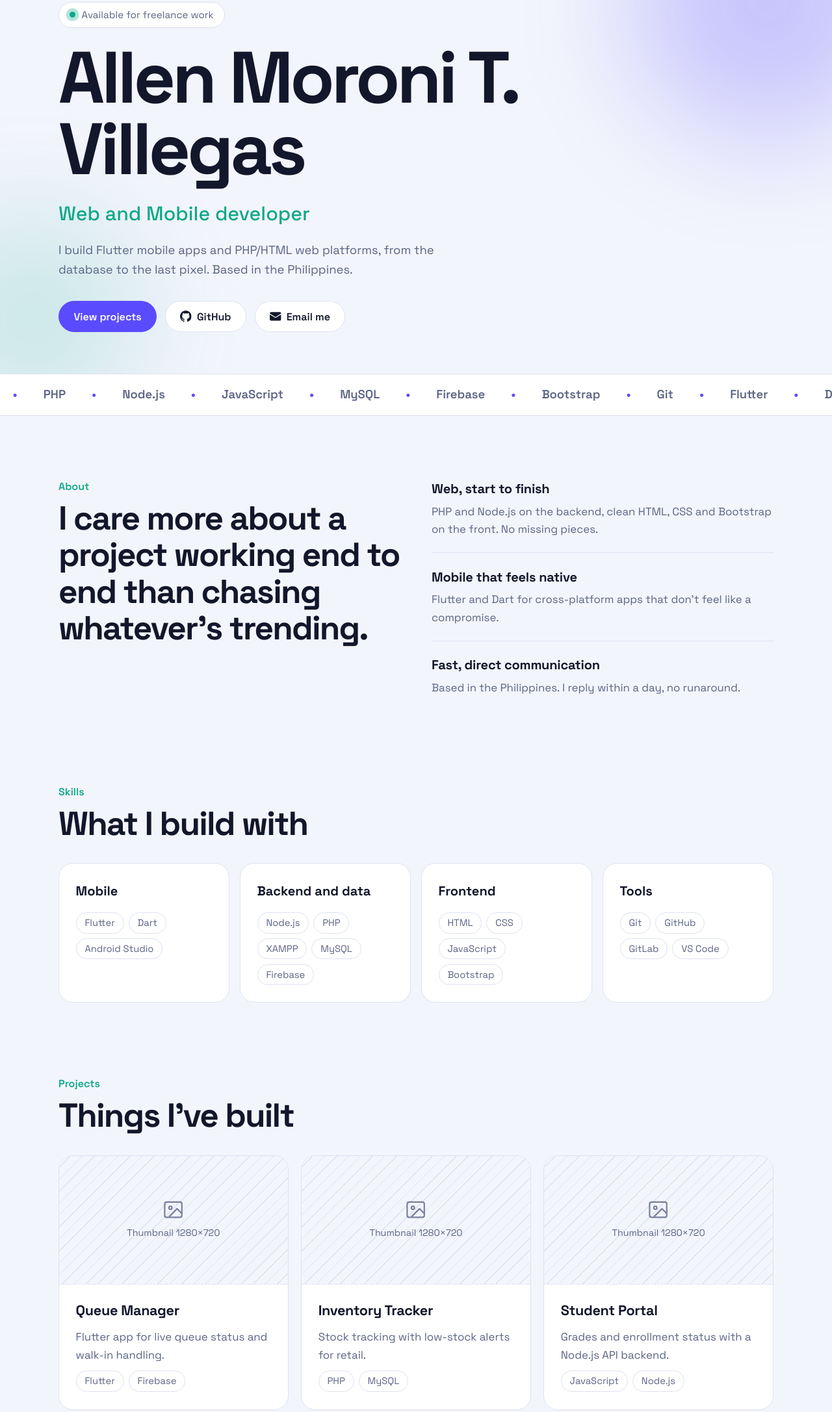
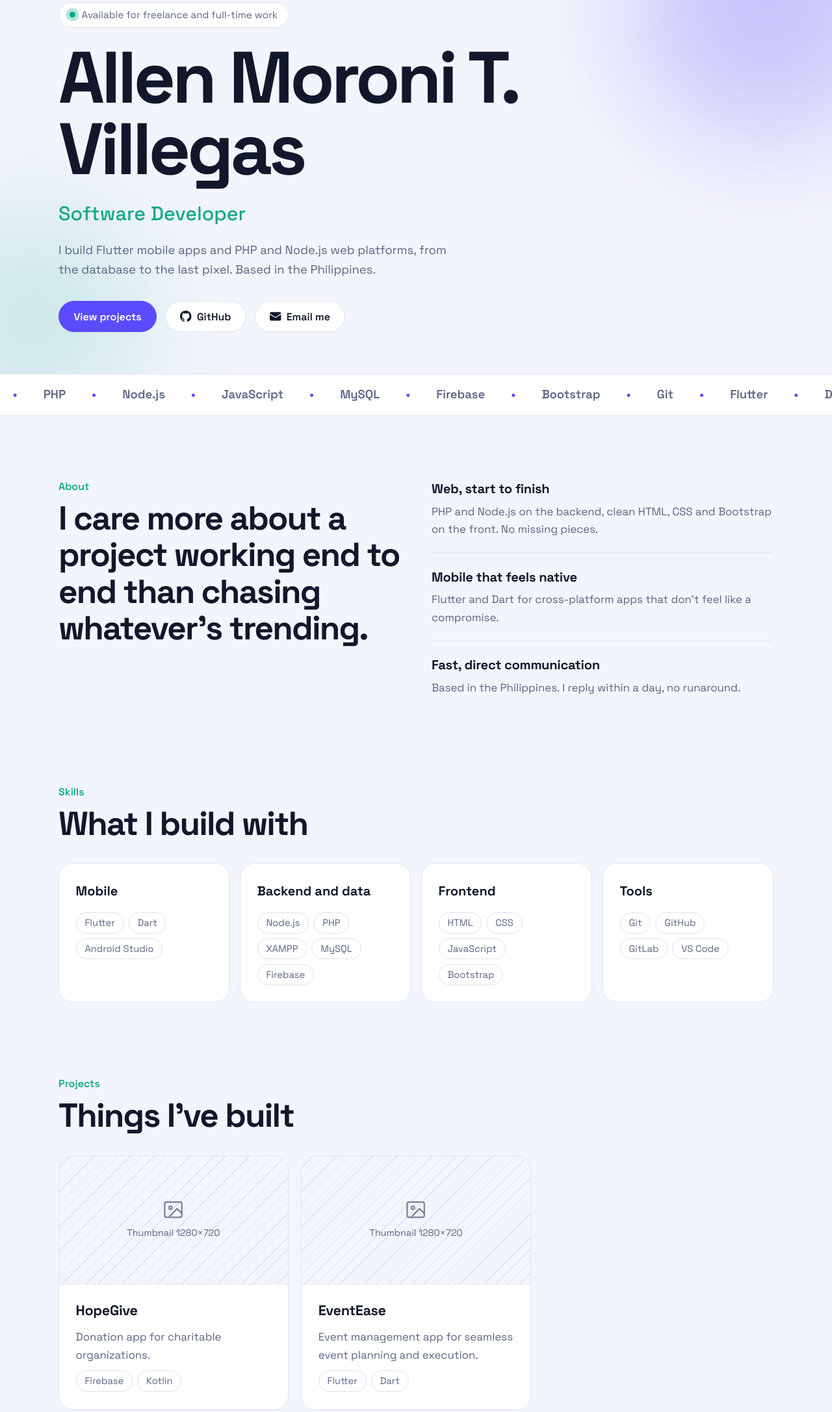
Before and after one commit to allenmoronivillegas-glitch/portfolio-v, a plain HTML site: page index.html in a window 1280 px wide. Shown: the part 141-2314 px from the top of the page at 65% size. Drawn offline with Linux system fonts and the light colour scheme.

Commit message:
4th commit

```diff
--- a/index.html
+++ b/index.html
@@ -138,10 +138,10 @@ footer .wrap{display:flex; flex-wrap:wrap; gap:1rem; justify-content:space-betwe
 <header class="hero" id="top">
   <span class="orb o1"></span><span class="orb o2"></span>
   <div class="wrap">
-    <span class="status"><span class="dot"></span>Available for freelance work</span>
+    <span class="status"><span class="dot"></span>Available for freelance and full-time work</span>
     <h1>Allen Moroni T. Villegas</h1>
-    <p class="role">Web and Mobile developer</p>
-    <p class="lead">I build Flutter mobile apps and PHP/HTML web platforms, from the database to the last pixel. Based in the Philippines.</p>
+    <p class="role">Software Developer</p>
+    <p class="lead">I build Flutter mobile apps and PHP and Node.js web platforms, from the database to the last pixel. Based in the Philippines.</p>
     <div class="row">
       <a href="#work" class="btn pri">View projects</a>
       <a href="https://github.com/allenmoronivillegas-glitch" class="btn"><svg class="i"><use href="#gh"/></svg> GitHub</a>
@@ -191,12 +191,8 @@ footer .wrap{display:flex; flex-wrap:wrap; gap:1rem; justify-content:space-betwe
     <!-- Placeholders: replace titles and descriptions, and wrap each card in a link to your repo.
          Thumbnails: replace each <div class="thumb">…</div> with <img class="thumb" src="images/your-file.png" alt="Project name screenshot"> (16:9, e.g. 1280x720) -->
     <div class="g3">
-      <div class="tile proj"><div class="thumb"><svg viewBox="0 0 24 24" aria-hidden="true"><rect x="3" y="4" width="18" height="16" rx="2"/><circle cx="9" cy="10" r="1.6"/><path d="M21 16l-5-5-8 8"/></svg>Thumbnail 1280×720</div><div class="pbody"><h3>Queue Manager</h3><p>Flutter app for live queue status and walk-in handling.</p><div class="chips"><span class="chip">Flutter</span><span class="chip">Firebase</span></div></div></div>
-      <div class="tile proj"><div class="thumb"><svg viewBox="0 0 24 24" aria-hidden="true"><rect x="3" y="4" width="18" height="16" rx="2"/><circle cx="9" cy="10" r="1.6"/><path d="M21 16l-5-5-8 8"/></svg>Thumbnail 1280×720</div><div class="pbody"><h3>Inventory Tracker</h3><p>Stock tracking with low-stock alerts for retail.</p><div class="chips"><span class="chip">PHP</span><span class="chip">MySQL</span></div></div></div>
-      <div class="tile proj"><div class="thumb"><svg viewBox="0 0 24 24" aria-hidden="true"><rect x="3" y="4" width="18" height="16" rx="2"/><circle cx="9" cy="10" r="1.6"/><path d="M21 16l-5-5-8 8"/></svg>Thumbnail 1280×720</div><div class="pbody"><h3>Student Portal</h3><p>Grades and enrollment status with a Node.js API backend.</p><div class="chips"><span class="chip">JavaScript</span><span class="chip">Node.js</span></div></div></div>
-      <div class="tile proj"><div class="thumb"><svg viewBox="0 0 24 24" aria-hidden="true"><rect x="3" y="4" width="18" height="16" rx="2"/><circle cx="9" cy="10" r="1.6"/><path d="M21 16l-5-5-8 8"/></svg>Thumbnail 1280×720</div><div class="pbody"><h3>Budget Tracker</h3><p>Offline-first expense tracker with monthly summaries.</p><div class="chips"><span class="chip">Flutter</span><span class="chip">Dart</span></div></div></div>
-      <div class="tile proj"><div class="thumb"><svg viewBox="0 0 24 24" aria-hidden="true"><rect x="3" y="4" width="18" height="16" rx="2"/><circle cx="9" cy="10" r="1.6"/><path d="M21 16l-5-5-8 8"/></svg>Thumbnail 1280×720</div><div class="pbody"><h3>POS System</h3><p>Point-of-sale with receipt printing and daily reports.</p><div class="chips"><span class="chip">PHP</span><span class="chip">XAMPP</span></div></div></div>
-      <div class="tile proj"><div class="thumb"><svg viewBox="0 0 24 24" aria-hidden="true"><rect x="3" y="4" width="18" height="16" rx="2"/><circle cx="9" cy="10" r="1.6"/><path d="M21 16l-5-5-8 8"/></svg>Thumbnail 1280×720</div><div class="pbody"><h3>This portfolio</h3><p>A single-page site built with HTML, CSS and a little JavaScript.</p><div class="chips"><span class="chip">HTML</span><span class="chip">CSS</span></div></div></div>
+      <div class="tile proj"><div class="thumb"><svg viewBox="0 0 24 24" aria-hidden="true"><rect x="3" y="4" width="18" height="16" rx="2"/><circle cx="9" cy="10" r="1.6"/><path d="M21 16l-5-5-8 8"/></svg>Thumbnail 1280×720</div><div class="pbody"><h3>HopeGive</h3><p>Donation app for charitable organizations.</p><div class="chips"><span class="chip">Firebase</span><span class="chip">Kotlin</span></div></div></div>
+      <div class="tile proj"><div class="thumb"><svg viewBox="0 0 24 24" aria-hidden="true"><rect x="3" y="4" width="18" height="16" rx="2"/><circle cx="9" cy="10" r="1.6"/><path d="M21 16l-5-5-8 8"/></svg>Thumbnail 1280×720</div><div class="pbody"><h3>EventEase</h3><p>Event management app for seamless event planning and execution.</p><div class="chips"><span class="chip">Flutter</span><span class="chip">Dart</span></div></div></div>
     </div>
   </div>
 </section>
@@ -229,7 +225,7 @@ footer .wrap{display:flex; flex-wrap:wrap; gap:1rem; justify-content:space-betwe
 <footer>
   <div class="wrap">
     <span>© 2026 Allen Moroni T. Villegas</span>
-    <span>Web and mobile developer, Philippines</span>
+    <span>Software Developer, Philippines</span>
   </div>
 </footer>
 <script>
```
